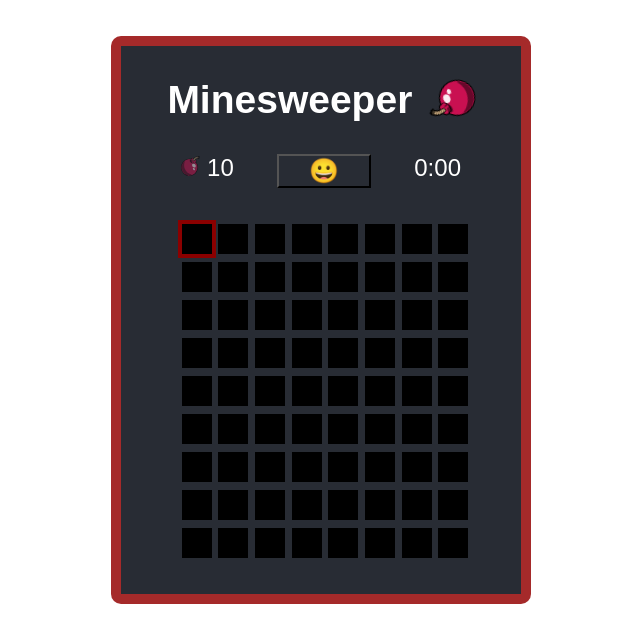
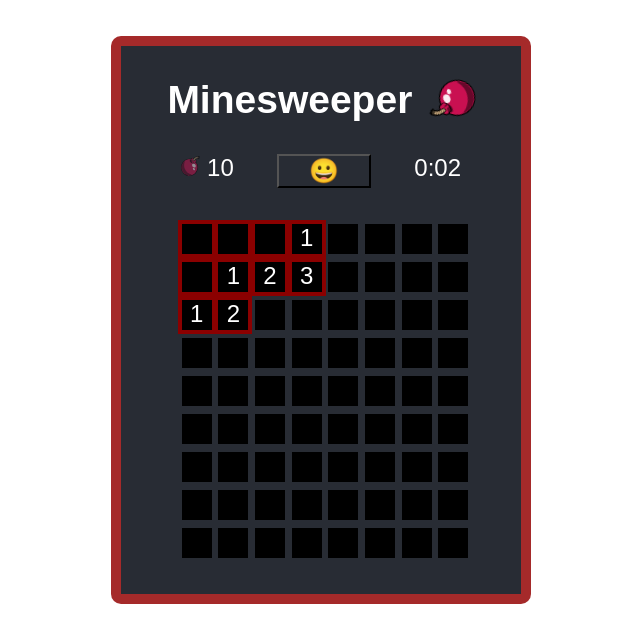
Before and after one commit to wisskirchenj/minesweeper-react, a React (Vite) app: page / in a window 1280 px wide. Both pictures are taken after a click on the element 515 px from the left and 239 px from the top of the page. Shown: the top 642 px of the page, without its empty margins (319-959 px from the left). Built offline with nearby package versions, Linux system fonts and the light colour scheme; a web font is replaced by a local one.

Commit message:
stage 4 completed

```diff
--- a/package.json
+++ b/package.json
@@ -22,9 +22,9 @@
     "@testing-library/react": "^15.0.7",
     "@testing-library/user-event": "^14.5.2",
     "@types/node": "^20.12.12",
-    "@types/react": "^18.3.2",
+    "@types/react": "^18.3.3",
     "@types/react-dom": "^18.3.0",
-    "@vitejs/plugin-react": "^4.2.1",
+    "@vitejs/plugin-react": "^4.3.0",
     "@vitest/coverage-v8": "^1.6.0",
     "eslint": "^8.57.0",
     "eslint-plugin-react-hooks": "^4.6.2",
@@ -34,7 +34,7 @@
     "jsdom": "^24.0.0",
     "sonar-scanner": "^3.1.0",
     "typescript": "^5.4.5",
-    "typescript-eslint": "^7.9.0",
+    "typescript-eslint": "^7.10.0",
     "vite": "^5.2.11",
     "vitest": "^1.6.0"
   }
--- a/src/App.tsx
+++ b/src/App.tsx
@@ -1,7 +1,7 @@
 import './App.css'
 import {Minesweeper} from "@/components/Minesweeper.tsx";
 
-function App() {
+const App = () => {
 
   return (
       <div className="app">
--- a/src/components/Cell.css
+++ b/src/components/Cell.css
@@ -2,6 +2,8 @@
   width: 30px;
   height: 30px;
   background-color: black;
+  color: white;
+  font-size: x-large;
 }
 
 .cell-image {
--- a/src/components/Cell.tsx
+++ b/src/components/Cell.tsx
@@ -1,41 +1,44 @@
 import "@/components/Cell.css"
 import target from "@/assets/target.svg";
 import fired from "@/assets/fired.svg";
-import React, {useState} from "react";
+import React from "react";
+import {CellModel} from "@/model/fieldModel.ts";
 
-type Status = "hidden" | "revealed" | "flagged";
-
-export interface CellProps {
-  mine: boolean;
+interface CellProps {
+  cellModel: CellModel;
+  clickHandler: (row: number, col: number, rightClick: boolean) => void;
 }
 
-export function Cell({mine}: CellProps) {
+export const Cell = ({cellModel, clickHandler}: Readonly<CellProps>) => {
 
-  const [status, setStatus] = useState<Status>("hidden");
-
-  function dynamicClass() {
-    if (status === "flagged") {
+  const dynamicClass = () => {
+    if (cellModel.flagged) {
       return "flagged";
-    } else if (status === "revealed") {
-      return mine ? "mine" : "empty";
+    } else if (cellModel.revealed) {
+      return cellModel.mine ? "mine" : "empty";
     }
     return "";
   }
 
-  function handleClick() {
-    setStatus("revealed");
+  const handleClick= () => {
+    clickHandler(cellModel.row, cellModel.col, false);
   }
 
-  function handleRightClick(mouseEvent: React.MouseEvent) {
+  const handleRightClick = (mouseEvent: React.MouseEvent) => {
     mouseEvent.preventDefault();
-    setStatus(status === "flagged" ? "hidden" : "flagged");
+    clickHandler(cellModel.row, cellModel.col, true);
   }
 
-
   return (
-      <div className={`cell ${dynamicClass()}`} onClick={handleClick} onContextMenu={handleRightClick}>
-        {status === "revealed" && mine && <img src={fired} className="cell-image" alt="mine"/>}
-        {status === "flagged" && <img src={target} className="cell-image" alt="flagged"/>}
+      <div
+        data-row={cellModel.row}
+        data-col={cellModel.col}
+        className={`cell ${dynamicClass()}`}
+        onClick={handleClick} onContextMenu={handleRightClick}>
+        {cellModel.revealed && (cellModel.mine
+            ? <img src={fired} className="cell-image" alt="mine"/>
+            : <span>{cellModel.neighborMines ? cellModel.neighborMines : ''}</span>)}
+        {cellModel.flagged && <img src={target} className="cell-image" alt="flagged"/>}
       </div>
   )
 }
--- a/src/components/ControlPanel.tsx
+++ b/src/components/ControlPanel.tsx
@@ -1,15 +1,34 @@
 import "@/components/ControlPanel.css"
 import bomb from "@/assets/bomb.svg";
+import {useEffect, useState} from "react";
+import {TimerState} from "@/components/Minesweeper.tsx";
 
-export function ControlPanel() {
+interface ControlPanelProps {
+  timerState: TimerState;
+  minesToFlag: number;
+}
+
+export const ControlPanel = ({timerState, minesToFlag}: Readonly<ControlPanelProps>) => {
+
+  const [time, setTime] = useState(0);
+
+  useEffect(() => {
+    if (timerState === 'running') {
+      const intervalId = setInterval(() => {
+        setTime(time => time + 1);
+      }, 1000);
+      return () => clearInterval(intervalId);
+    }
+  }, [timerState]);
+
   return (
       <div className="control-panel">
         <div>
           <img src={bomb} className="mini-logo" alt="bomb"/>
-          <span className="mines-counter">&nbsp;10</span>
+          <span className="mines-counter">&nbsp;{minesToFlag}</span>
         </div>
         <button className="reset">😀</button>
-        <span className="timer">0:00</span>
+        <span className="timer">{Math.floor(time / 60)}:{(time % 60).toString().padStart(2, '0')}</span>
       </div>
   )
 }
--- a/src/components/Field.tsx
+++ b/src/components/Field.tsx
@@ -1,25 +1,76 @@
 import "@/components/Field.css"
 import {Cell} from "@/components/Cell.tsx";
-import {generateMines} from "@/utils/mineGenerator.ts";
+import {FieldModel, initializeMineField, getNeighborPositions} from "@/model/fieldModel.ts";
+import {useState} from "react";
+import {TimerState} from "@/components/Minesweeper.tsx";
 
-export function Field() {
-  const ROWS = 9;
-  const COLS = 8;
-  const mines = generateMines()
-  const rows = Array.from({length: ROWS}, (_, i) => (
-      <div className="row" key={i}>
-        {
-          Array.from({length: COLS}, (_, j) => {
-            const hasMine = mines.includes(i * COLS + j);
-            return (<Cell mine={hasMine} key={j}/>);
-          })
-        }
-      </div>
-  ));
+interface FieldProps {
+  timerState: TimerState;
+  toggleTimer: () => void;
+  minesToFlag: number;
+  changeFlagged: (change: number) => void;
+}
+
+export const Field = ({timerState, toggleTimer, minesToFlag, changeFlagged}: Readonly<FieldProps>) => {
+  const [field, setField] = useState<FieldModel>(initializeMineField());
+
+  const changeAndSetField = (action: (field: FieldModel) => void) => {
+    const newField = {...field};
+    action(newField);
+    setField(newField);
+  }
+
+  const revealEmptyNeighbors = (row: number, col: number) => {
+    const zeroMineNeighborCells = [{row: row, col: col}]
+    while (zeroMineNeighborCells.length > 0) {
+      const center = zeroMineNeighborCells.pop()!;
+      const unrevealedNeighbors = getNeighborPositions(center.row, center.col).filter(
+          pos => !field.cells[pos.row][pos.col].revealed && !field.cells[pos.row][pos.col].flagged);
+      zeroMineNeighborCells.push(...unrevealedNeighbors.filter(pos =>
+          field.cells[pos.row][pos.col].neighborMines === 0));
+      changeAndSetField((newField: FieldModel) => {
+        unrevealedNeighbors.forEach(pos => newField.cells[pos.row][pos.col].revealed = true);
+      });
+    }
+  }
+
+  const handleClick = (row: number, col: number, rightClick: boolean) => {
+    if (timerState === 'stopped') {
+      return;
+    }
+    if (rightClick && (minesToFlag || field.cells[row][col].flagged) && !field.cells[row][col].revealed) {
+      handleRightClick(row, col);
+    } else if (!rightClick && !field.cells[row][col].revealed && !field.cells[row][col].flagged) {
+      timerState === 'initial' && toggleTimer();
+      handleLeftClick(row, col);
+    }
+  }
+
+  const handleLeftClick = (row: number, col: number) => {
+    changeAndSetField((newField: FieldModel) => newField.cells[row][col].revealed = true);
+    if (field.cells[row][col].mine) {
+      console.log("Game Over");
+      toggleTimer();
+    } else if (field.cells[row][col].neighborMines === 0) {
+      revealEmptyNeighbors(row, col);
+    }
+  }
+
+  const handleRightClick = (row: number, col: number) => {
+    changeAndSetField((newField: FieldModel) =>
+        newField.cells[row][col].flagged = !newField.cells[row][col].flagged);
+    changeFlagged(field.cells[row][col].flagged ? -1 : 1);
+  }
 
   return (
       <div className="field">
-        {rows}
+        {field.cells.map((row, i) => (
+            <div className="row" key={i}>
+              {row.map((cell, j) => (
+                  <Cell cellModel={cell} key={`${i},${j}`} clickHandler={handleClick}/>
+              ))}
+            </div>
+        ))}
       </div>
   )
 }
--- a/src/components/Minesweeper.tsx
+++ b/src/components/Minesweeper.tsx
@@ -2,16 +2,35 @@ import '@/components/Minesweeper.css'
 import {ControlPanel} from "@/components/ControlPanel.tsx";
 import {Field} from "@/components/Field.tsx";
 import bomb from '@/assets/bomb.svg'
+import {useState} from "react";
+import {MINE_COUNT} from "@/model/fieldModel.ts";
 
-export function Minesweeper() {
+export type TimerState = 'initial' | 'stopped' | 'running';
+
+export const Minesweeper = () =>{
+  const [timerState, setTimerState] = useState<TimerState>('initial')
+  const [minesToFlag, setMinesToFlag] = useState(MINE_COUNT);
+
+  const toggleTimerState = () => {
+    // needs prev state retrieval, since it may be changed twice in one render cycle
+    setTimerState(timerState => timerState === 'running' ? 'stopped' : 'running');
+  }
+
+  const changeMinesToFlag = (change: number) => {
+    setMinesToFlag(minesToFlag + change);
+  }
+
   return (
     <div className="Minesweeper">
       <header className="Minesweeper-header">
         <h2>Minesweeper&nbsp;&nbsp;</h2>
         <img src={bomb} className="Minesweeper-logo" alt="bomb"/>
       </header>
-      <ControlPanel/>
-      <Field/>
+      <ControlPanel timerState={timerState} minesToFlag={minesToFlag}/>
+      <Field
+          timerState={timerState} toggleTimer={toggleTimerState}
+          minesToFlag={minesToFlag} changeFlagged={changeMinesToFlag}
+      />
     </div>
   )
 }
--- a/src/main.tsx
+++ b/src/main.tsx
@@ -6,5 +6,5 @@ import './index.css'
 ReactDOM.createRoot(document.getElementById('root')!).render(
     <React.StrictMode>
       <App/>
-    </React.StrictMode>,
-)
+    </React.StrictMode>
+);
--- /dev/null
+++ b/src/model/fieldModel.ts
@@ -0,0 +1,92 @@
+import {generateMines} from "@/utils/mineGenerator.ts";
+
+export interface Position {
+  row: number;
+  col: number;
+}
+
+export interface FieldModel {
+  mines: Position[];
+  cells: CellModel[][];
+}
+
+export interface CellModel {
+  row: number;
+  col: number;
+  mine: boolean;
+  neighborMines: number;
+  revealed: boolean;
+  flagged: boolean;
+}
+
+const ROWS = 9;
+const COLS = 8;
+export const MINE_COUNT = 10;
+
+export const initializeMineField = (): FieldModel => {
+  const createField = () => {
+    const field: FieldModel = {
+      mines: [],
+      cells: []
+    };
+    for (let row = 0; row < ROWS; row++) {
+      field.cells[row] = [];
+      for (let col = 0; col < COLS; col++) {
+        field.cells[row][col] = {
+          row: row,
+          col: col,
+          mine: false,
+          neighborMines: 0,
+          revealed: false,
+          flagged: false,
+        };
+      }
+    }
+    return field;
+  }
+
+  const fillMinesIntoField = () => {
+    field.mines = minePositions.map(mine => {
+      const position = {
+        row: Math.floor(mine / COLS),
+        col: mine % COLS
+      }
+      field.cells[position.row][position.col].mine = true;
+      return position;
+    });
+  }
+
+  const calculateNeighborMines = () => {
+    const countNeighborMines = (row: number, col: number) => {
+      let count = 0;
+      getNeighborPositions(row, col).forEach(pos => {
+        if (field.cells[pos.row][pos.col].mine) {
+          count++;
+        }
+      });
+      return count;
+    }
+
+    for (let row = 0; row < ROWS; row++) {
+      for (let col = 0; col < COLS; col++) {
+        field.cells[row][col].neighborMines = countNeighborMines(row, col);
+      }
+    }
+  }
+
+  const field = createField();
+  const minePositions = generateMines(ROWS, COLS, MINE_COUNT);
+  fillMinesIntoField();
+  calculateNeighborMines();
+  return field;
+}
+
+export const getNeighborPositions = (row: number, col: number): Position[] => {
+  const positions = [];
+  for (let i = Math.max(0, row - 1); i <= Math.min(ROWS - 1, row + 1); i++) {
+    for (let j = Math.max(0, col - 1); j <= Math.min(COLS - 1, col + 1); j++) {
+      positions.push({row: i, col: j});
+    }
+  }
+  return positions.filter(pos => pos.row !== row || pos.col !== col);
+}
--- a/src/utils/mineGenerator.ts
+++ b/src/utils/mineGenerator.ts
@@ -1,8 +1,7 @@
-// random generator for 10 mines in the 8 x 9 cell field
-export function generateMines(): number[] {
+export const generateMines = (rows: number, cols: number, mine_count: number): number[] => {
   const mines: number[] = [];
-  while (mines.length < 10) {
-    const mine = Math.floor(Math.random() * 8 * 9);
+  while (mines.length < mine_count) {
+    const mine = Math.floor(Math.random() * rows * cols);
     if (!mines.includes(mine)) {
       mines.push(mine);
     }
```
Also changed, not shown: 2 other files (tests, documents, lock files or other folders).
